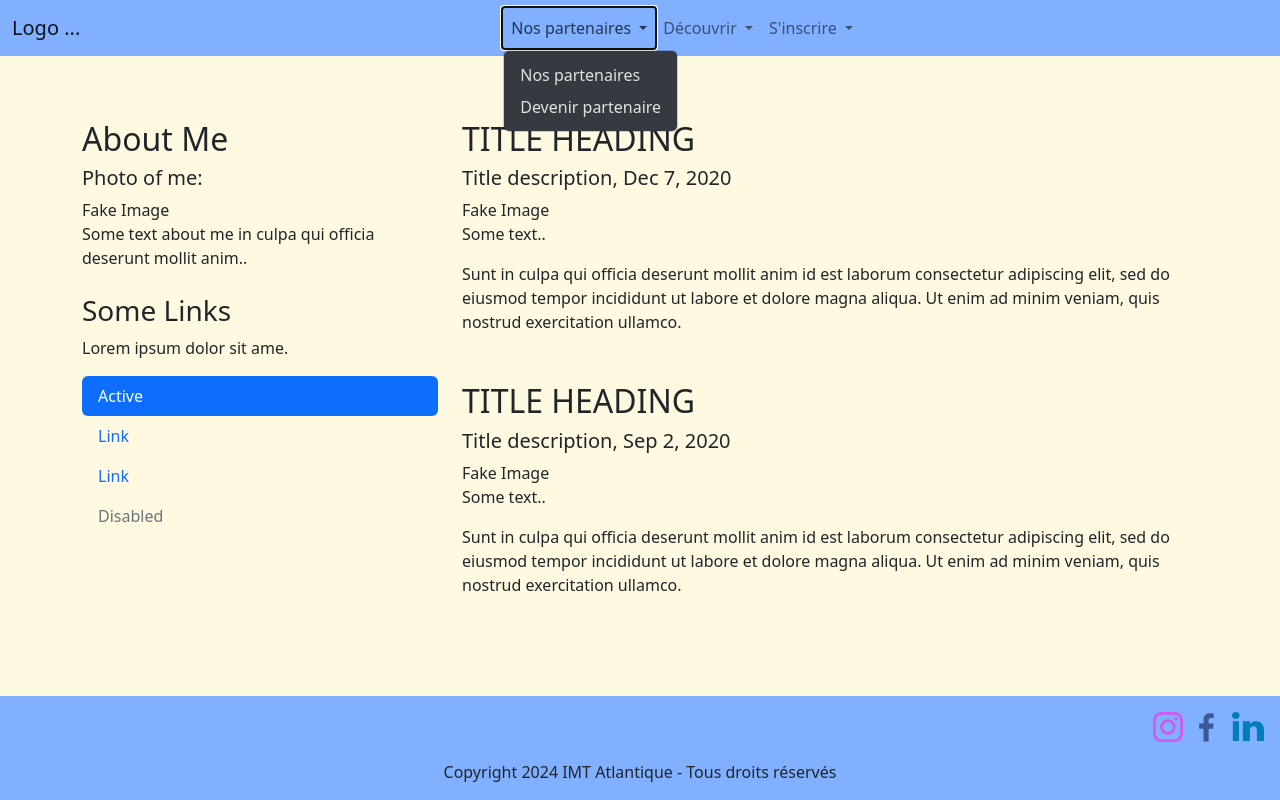
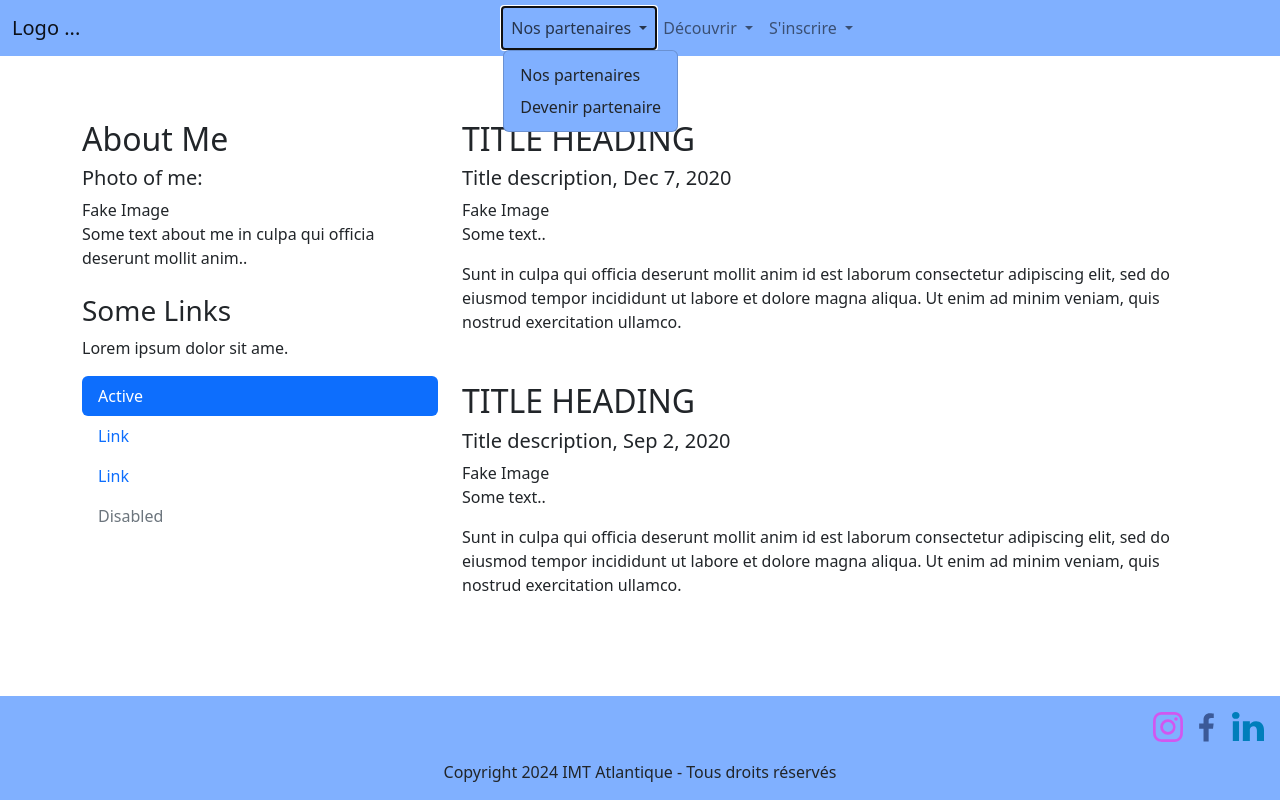
Before and after one commit to Lilianltd/Cartel, a PHP site: page / in a window 1280 px wide, after a click on "Nos partenaires". Run offline with PHP 8.4, Linux system fonts and the light colour scheme.

Commit message:
changement header (les sous menu sont en bleu)

```diff
--- a/header.html
+++ b/header.html
@@ -23,6 +23,18 @@
       align-content: flex-end;
    }
 
+
+   .dropdown-menu{
+      background: #80b0ff;
+   }
+
+   .dropdown-item:hover{
+      background: #a1c4fd;
+   }
+
+
+
+
 </style>
 
 <div class="header">
@@ -35,29 +47,29 @@
          <div class="collapse navbar-collapse" id="navbarNavDarkDropdown">
             <ul class="navbar-nav mx-auto">
                <li class="nav-item dropdown">
-                  <a class="nav-link dropdown-toggle" href="#" id="navbarDarkDropdownMenuLink" role="button" data-bs-toggle="dropdown" aria-expanded="false">
+                  <a class="nav-link dropdown-toggle" href="#" role="button" data-bs-toggle="dropdown" aria-expanded="false">
                      Nos partenaires
                   </a>
-                  <ul class="dropdown-menu dropdown-menu-dark" aria-labelledby="navbarDarkDropdownMenuLink">
+                  <ul class="dropdown-menu">
                      <li><a class="dropdown-item" href="/partenaires.php">Nos partenaires</a></li>
-                     <li><a class="dropdown-item" href="#">Devenir partenaire</a></li>
+                     <li><a class="dropdown-item" href="/devenir_partenaire.php">Devenir partenaire</a></li>
                   </ul>
                </li>
                <li class="nav-item dropdown">
-                  <a class="nav-link dropdown-toggle" href="#" id="navbarDarkDropdownMenuLink" role="button" data-bs-toggle="dropdown" aria-expanded="false">
+                  <a class="nav-link dropdown-toggle" href="#"  role="button" data-bs-toggle="dropdown" aria-expanded="false">
                      Découvrir
                   </a>
-                  <ul class="dropdown-menu dropdown-menu-dark" aria-labelledby="navbarDarkDropdownMenuLink">
+                  <ul class="dropdown-menu ">
                      <li><a class="dropdown-item" href="#">Notre histoire</a></li>
                      <li><a class="dropdown-item" href="#">IMT Atlantique</a></li>
-                     <li><a class="dropdown-item" href="#">A trouver</a></li>
+                     <li><a class="dropdown-item" href="#">Sport</a></li>
                   </ul>
                </li>
                <li class="nav-item dropdown">
-                  <a class="nav-link dropdown-toggle" href="#" id="navbarDarkDropdownMenuLink" role="button" data-bs-toggle="dropdown" aria-expanded="false">
+                  <a class="nav-link dropdown-toggle" href="#"  role="button" data-bs-toggle="dropdown" aria-expanded="false">
                      S'inscrire
                   </a>
-                  <ul class="dropdown-menu dropdown-menu-dark" aria-labelledby="navbarDarkDropdownMenuLink">
+                  <ul class="dropdown-menu " >
                      <li><a class="dropdown-item" href="#">Membre d'un BDS</a></li>
                      <li><a class="dropdown-item" href="#">Tournois alumni</a></li>
                      <li><a class="dropdown-item" href="#">Something else here</a></li>
--- a/stylesheet.css
+++ b/stylesheet.css
@@ -1,5 +1,6 @@
 html body{
-  background-color : #fff6d19c;
+  /*background-color : #fff6d19c;*/
+  background-color: white;
   z-index: 1;
 }
 
```
Also changed, not shown: devenir_partenaire.php (+5 -4 lines), partenaires.php (+15 -5 lines), 2 other files.
